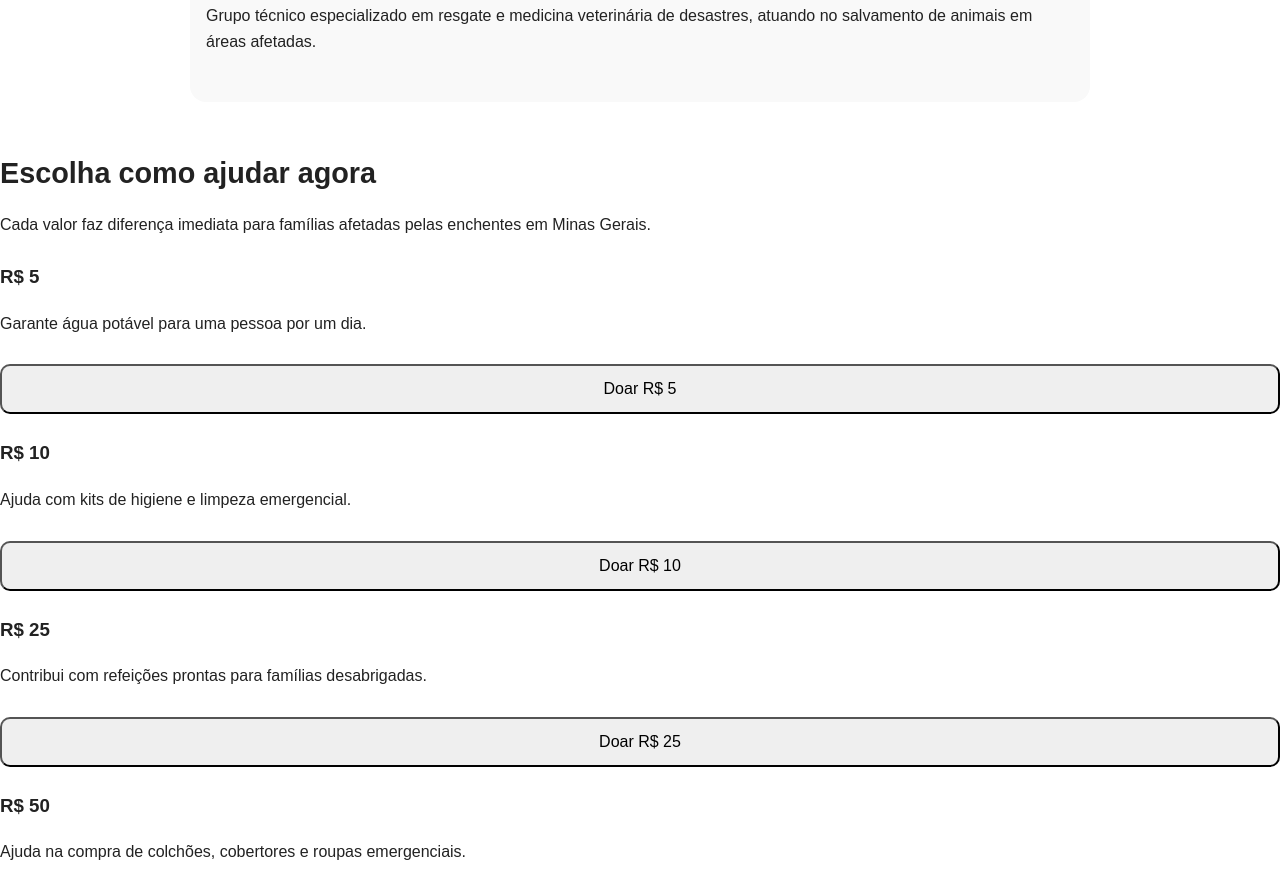
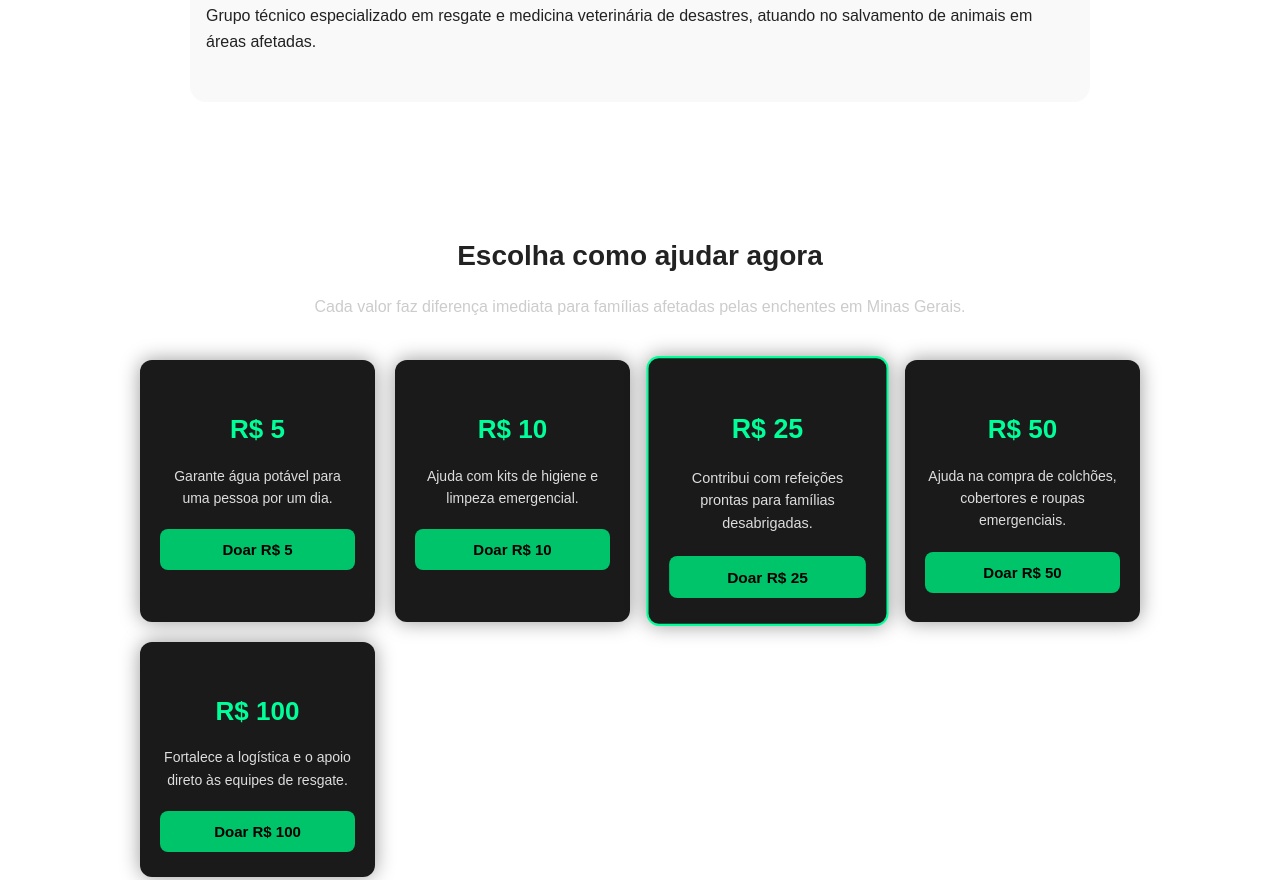
Before and after one commit to lobostraw-crypto/Doe, a website: page Index.html in a window 1280 px wide. Shown: the part 2776-3656 px from the top of the page. Drawn offline with Linux system fonts and the light colour scheme.

Commit message:
Update style.css

```diff
--- a/style.css
+++ b/style.css
@@ -148,79 +148,65 @@ ul {
   text-align: center;
 }
 
-.pix-cards {
-  display: grid;
-  grid-template-columns: repeat(2,1fr);
-  gap: 14px;
-  margin: 20px 0;
+.donation-options {
+  padding: 60px 20px;
+  text-align: center;
 }
 
-.pix-card {
-  background: #f1f1f1;
-  border-radius: 16px;
-  padding: 16px;
-  font-weight: bold;
-  cursor: pointer;
-  border: none;
-  transition: 0.2s;
+.donation-options h2 {
+  font-size: 28px;
+  margin-bottom: 10px;
 }
 
-.pix-card small {
-  display: block;
-  font-weight: normal;
-  margin-top: 6px;
-  font-size: 0.85rem;
+.subtitle {
+  color: #ccc;
+  margin-bottom: 40px;
 }
 
-.pix-card:hover {
-  transform: scale(1.03);
+.donation-cards {
+  display: grid;
+  grid-template-columns: repeat(auto-fit, minmax(220px, 1fr));
+  gap: 20px;
+  max-width: 1000px;
+  margin: 0 auto;
 }
 
-.pix-card.ativo {
-  background: #2ecc71;
-  color: #fff;
+.donation-card {
+  background: #1a1a1a;
+  border-radius: 12px;
+  padding: 25px 20px;
+  box-shadow: 0 0 20px rgba(0,0,0,0.4);
 }
 
-input,
-textarea,
-button {
-  width: 100%;
-  padding: 14px;
-  margin-top: 12px;
-  border-radius: 10px;
-  font-size: 1rem;
+.donation-card h3 {
+  font-size: 26px;
+  color: #00ff99;
+  margin-bottom: 10px;
 }
 
-textarea {
-  min-height: 90px;
+.donation-card p {
+  font-size: 14px;
+  color: #ddd;
+  margin-bottom: 20px;
 }
 
-.btn-gerar {
-  background: #2ecc71;
-  color: #fff;
+.donation-card button {
+  width: 100%;
+  padding: 12px;
+  font-size: 15px;
+  border-radius: 8px;
   border: none;
+  background: #00c46a;
+  color: #000;
+  cursor: pointer;
   font-weight: bold;
 }
 
-.btn-copiar {
-  background: #333;
-  color: #fff;
-  border: none;
+.donation-card button:hover {
+  background: #00ff88;
 }
 
-#qrcode {
-  display: none;
-  max-width: 220px;
-  margin: 20px auto;
+.donation-card.destaque {
+  border: 2px solid #00ff99;
+  transform: scale(1.03);
 }
-
-/* MOBILE */
-@media (max-width: 600px) {
-  .hero h1 {
-    font-size: 2rem;
-  }
-
-  .impacto-grid {
-    grid-template-columns: 1fr;
-  }
-}
```
